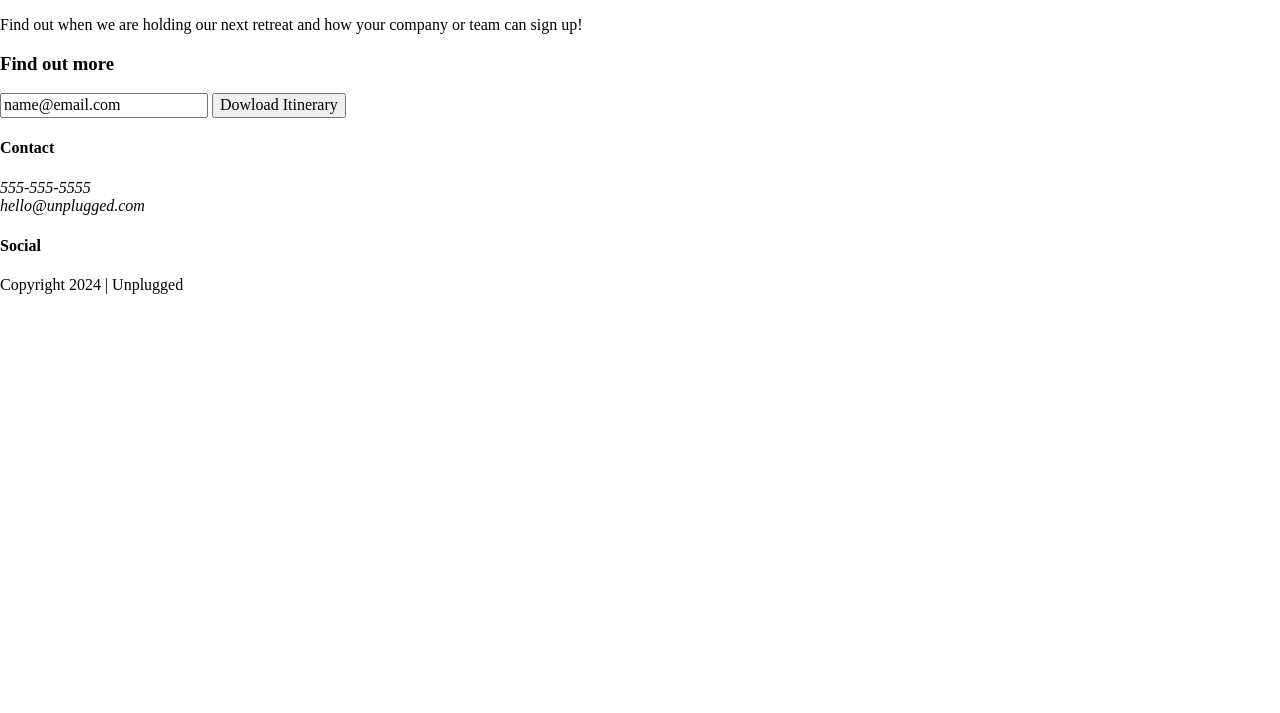
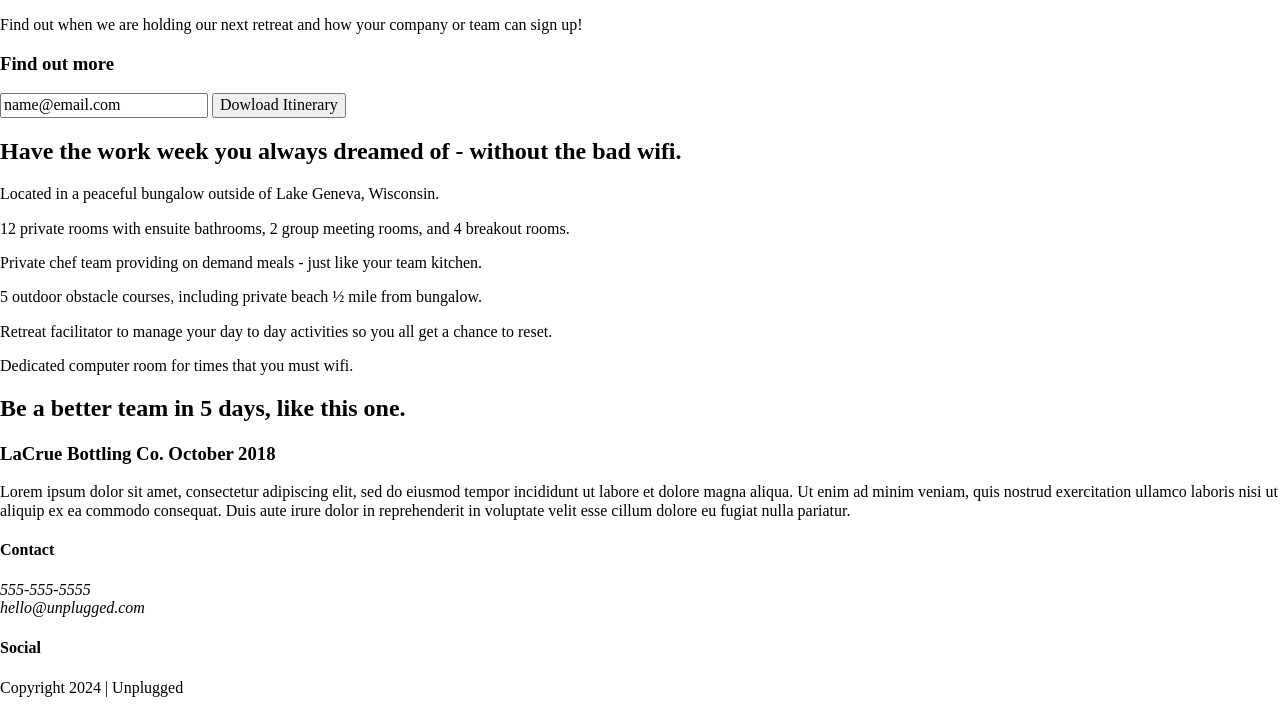
Before and after one commit to 1ArisD/08.13-unplugged, a website built with webpack: page index.html in a window 1280 px wide. Shown: the part 175-888 px from the top of the page. Before the commit the page ends 800 px from the top, so only its background shows below. Built offline with nearby package versions, Linux system fonts and the light colour scheme; files whose address does not match are found by name.

Commit message:
Added html for features and reviews

```diff
--- a/index.html
+++ b/index.html
@@ -24,7 +24,7 @@
   <header>
     <div class="content-wrapper">
       <a href="#>"><img src="" alt="unplugged logo"></a>
-      <div class="header-div"></div>
+      <div class="header-divider"></div>
       <nav>
         <ul>
           <li><a href="faq/index.html" rel="noopener">FAQ</a></li>
@@ -53,8 +53,59 @@
           <input type="button" value="Dowload Itinerary">
         </div>
       </div>
-
     </aside>
+    <section class="features">
+      <div class="content-wrapper">
+        <h2>Have the work week you always dreamed of - without the bad wifi.</h2>
+        <div class="features-items">
+          <article>
+            <p class="fontawesome-icon"></p>
+            <p class="features-item-description">Located in a peaceful bungalow outside of
+              Lake Geneva, Wisconsin.</p>
+          </article>
+          <article>
+            <p class="fontawesome-icon"></p>
+            <p class="features-item-description">12 private rooms with ensuite bathrooms,
+              2 group meeting rooms, and 4 breakout rooms.</p>
+          </article>
+          <article>
+            <p class="fontawesome-icon"></p>
+            <p class="features-item-description">Private chef team providing on demand meals
+              - just like your team kitchen.</p>
+          </article>
+          <article>
+            <p class="fontawesome-icon"></p>
+            <p class="features-item-description">5 outdoor obstacle courses, including private
+              beach ½ mile from bungalow.</p>
+          </article>
+          <article>
+            <p class="fontawesome-icon"></p>
+            <p class="features-item-description">Retreat facilitator to manage your day to day
+              activities so you all get a chance to reset.</p>
+          </article>
+          <article>
+            <p class="fontawesome-icon"></p>
+            <p class="features-item-description">Dedicated computer room for times that you must wifi.</p>
+          </article>
+        </div>
+      </div>
+    </section>
+    <section class="reviews">
+      <div class="content-wrapper">
+        <h2>Be a better team in 5 days, like this one.</h2>
+        <article>
+          <h3>
+            LaCrue Bottling Co.
+            October 2018
+          </h3>
+          <p>Lorem ipsum dolor sit amet, consectetur adipiscing elit, sed do eiusmod tempor
+            incididunt ut labore et dolore magna aliqua. Ut enim ad minim veniam, quis
+            nostrud exercitation ullamco laboris nisi ut aliquip ex ea commodo consequat.
+            Duis aute irure dolor in reprehenderit in voluptate velit esse cillum dolore eu
+            fugiat nulla pariatur. </p>
+        </article>
+      </div>
+    </section>
   </main>
 
   <footer>
```
